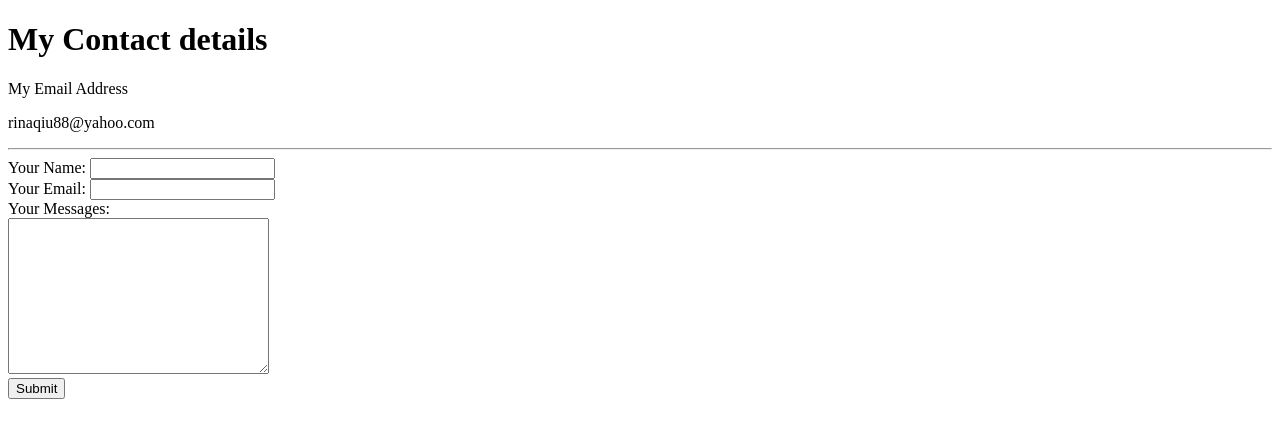
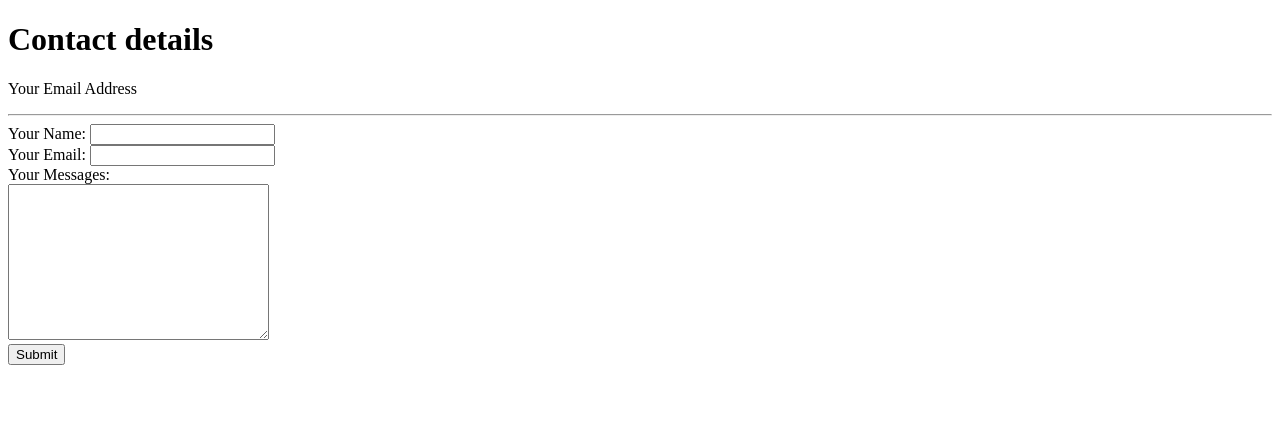
Before and after one commit to rina001/CV, a plain HTML site: page Contact me.html in a window 1280 px wide. Drawn offline with Linux system fonts and the light colour scheme.

Commit message:
Update Contact me.html

```diff
--- a/Contact me.html
+++ b/Contact me.html
@@ -5,9 +5,8 @@
     <title>Contact Me</title>
   </head>
   <body>
-    <h1>My Contact details</h1>
-    <p>My Email Address</p>
-    <p>rinaqiu88@yahoo.com</p>
+    <h1>Contact details</h1>
+    <p>Your Email Address</p>
     <hr>
     <form action="mailto:nqiu@mail.ccsf.edu" method="post" enctype="text/plain">
       <label>Your Name:</label>
```
